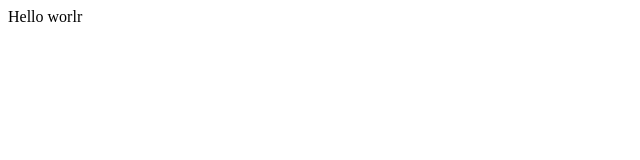
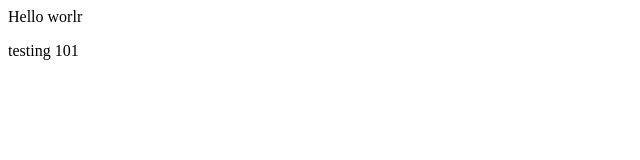
Before and after one commit to kartik27b/learninggitfromscratch, a plain HTML site: page index.html in a window 1280 px wide. Shown: the full height of the page, 0-640 px from the left. Drawn offline with Linux system fonts and the light colour scheme.

```diff
--- a/index.html
+++ b/index.html
@@ -1,5 +1,6 @@
 <html>
   <body>
     Hello worlr
+    <p>testing 101</p>
   </body>
 </html>
```
